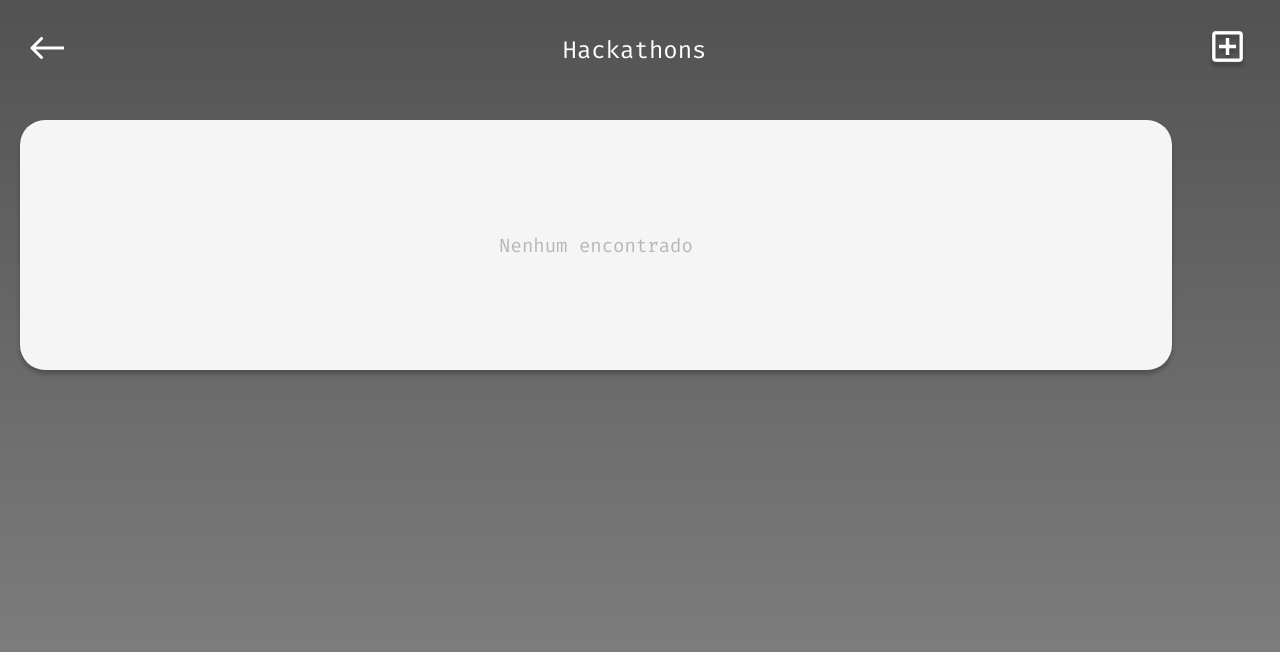
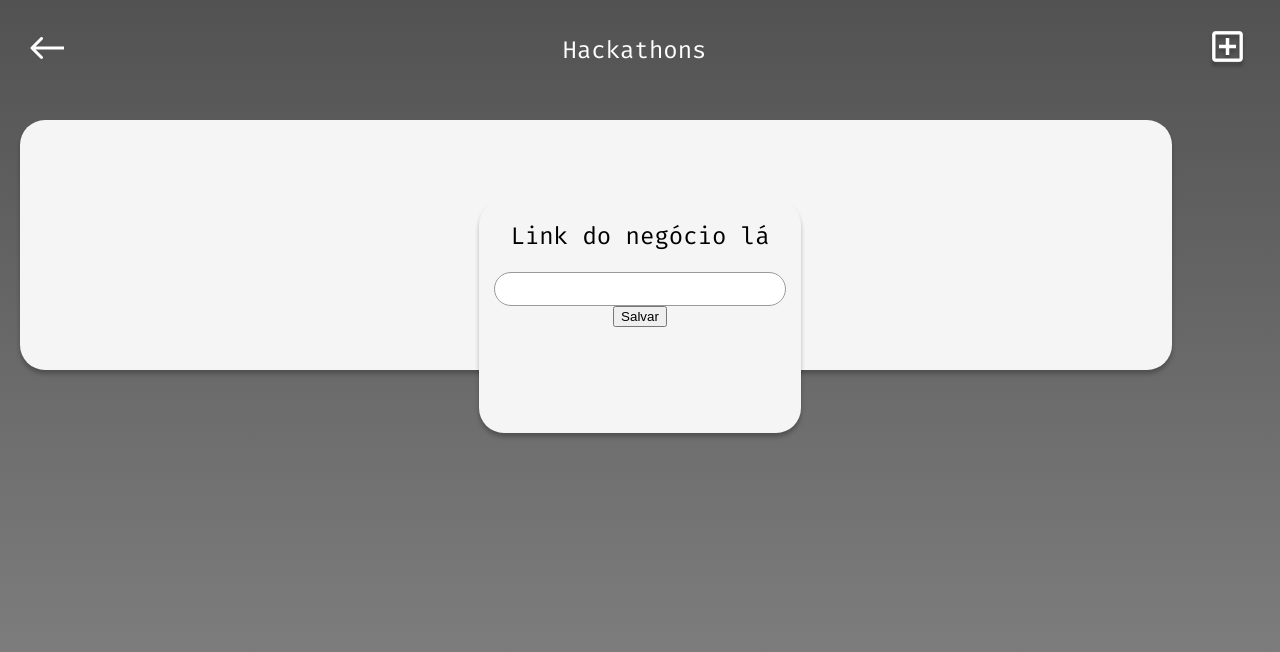
Before and after one commit to hackatool/frontend, a React (Create React App) app: page /hackathons in a window 1280 px wide. Shown: the top 652 px of the page. Built offline with nearby package versions, Linux system fonts and the light colour scheme.

Commit message:
starting to add a box dialog

```diff
--- /dev/null
+++ b/src/components/BoxDialog/index.jsx
@@ -0,0 +1,22 @@
+import React, { Component } from 'react'
+
+import styles from './style.module.scss'
+
+export default class BoxDialog extends Component {
+    render() {
+        return (
+            <div className={styles.boxDialog}>
+
+                <h2>
+                    Link do negócio lá
+                </h2>
+
+                <input type="url" name="url" id="link" className={styles.link} />
+                <button className="saveButton">
+                    Salvar
+                </button>
+
+            </div>
+        )
+    }
+}
--- /dev/null
+++ b/src/components/BoxDialog/style.module.scss
@@ -0,0 +1,42 @@
+.boxDialog {
+    position: absolute;
+    left: 50%;
+    transform: translateX(-50%);
+    top: 25%;
+
+    width: 322px;
+    height: 233px;
+
+    background: #F5F5F5;
+    box-shadow: 0px 4px 4px rgba(0, 0, 0, 0.25);
+    border-radius: 25px;
+
+    display: flex;
+    flex-direction: column;
+    align-items: center;
+}
+
+h2 {
+    text-align: center;
+}
+
+.link {
+    position: relative;
+    border: 1px solid #9A9A9A;
+    box-sizing: border-box;
+    border-radius: 20px;
+
+    width: 291.81px;
+    height: 33.71px;
+    // left: 43.1px;
+    // top: 282.52px;
+
+}
+
+.saveButton {
+    width: 75px;
+    height: 75px;
+
+    background: linear-gradient(135.42deg, #E66833 0%, #DC3636 48.44%, #FA9468 100%);
+    box-shadow: 0px 4px 4px rgba(0, 0, 0, 0.25);
+}
--- a/src/pages/HackaPage/index.jsx
+++ b/src/pages/HackaPage/index.jsx
@@ -2,6 +2,7 @@ import React, { Component } from 'react'
 import NavBar from '../../components/NavBar'
 
 import { list, empty } from './style.module.scss';
+import BoxDialog from '../../components/BoxDialog';
 
 export default class HackaPage extends Component {
 
@@ -31,6 +32,8 @@ export default class HackaPage extends Component {
                     onAdd={this.handleAdd}
                 />
 
+               <BoxDialog></BoxDialog>
+
                 {/* POG bom e bonito */}
                 <div className={['card', list].join(' ')}>
                     <div className={empty}>
```
